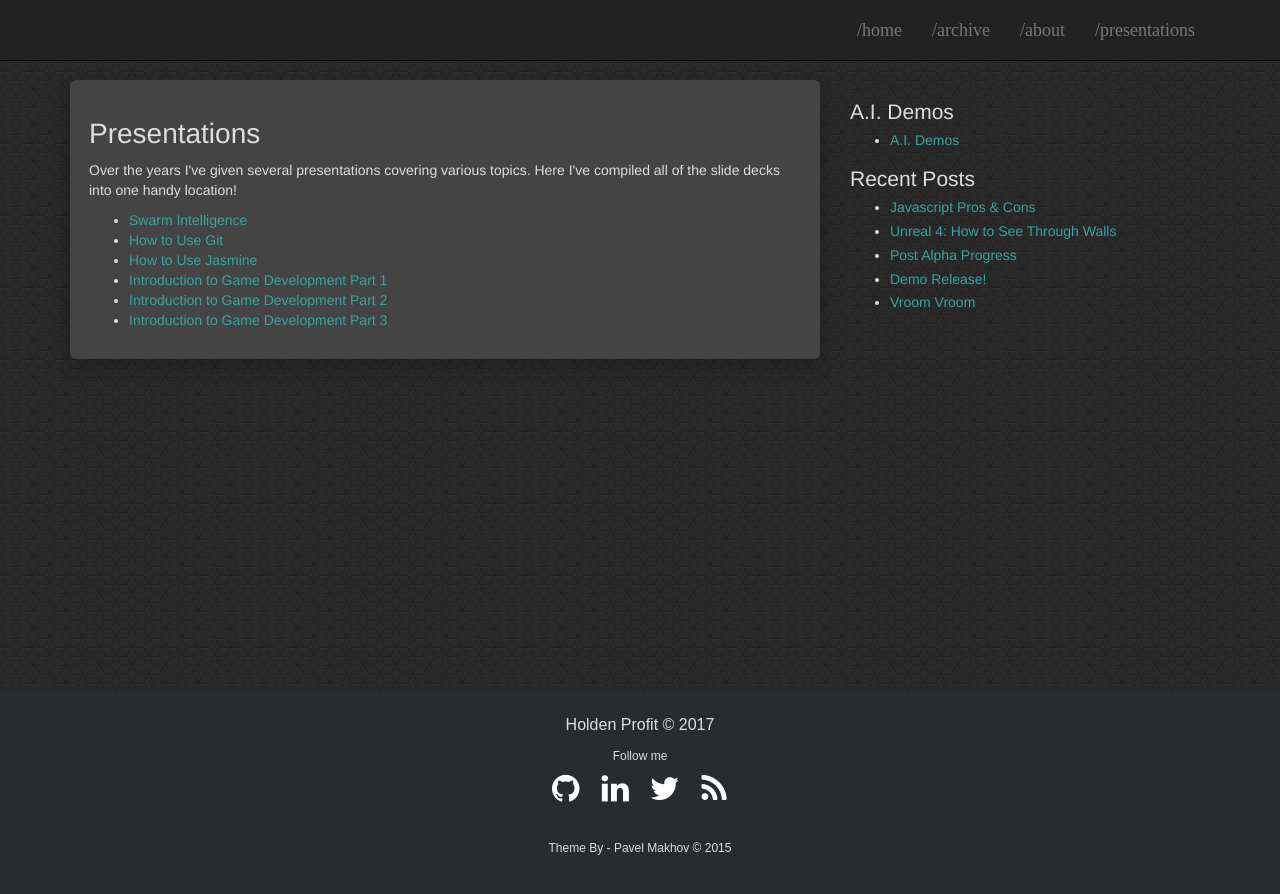
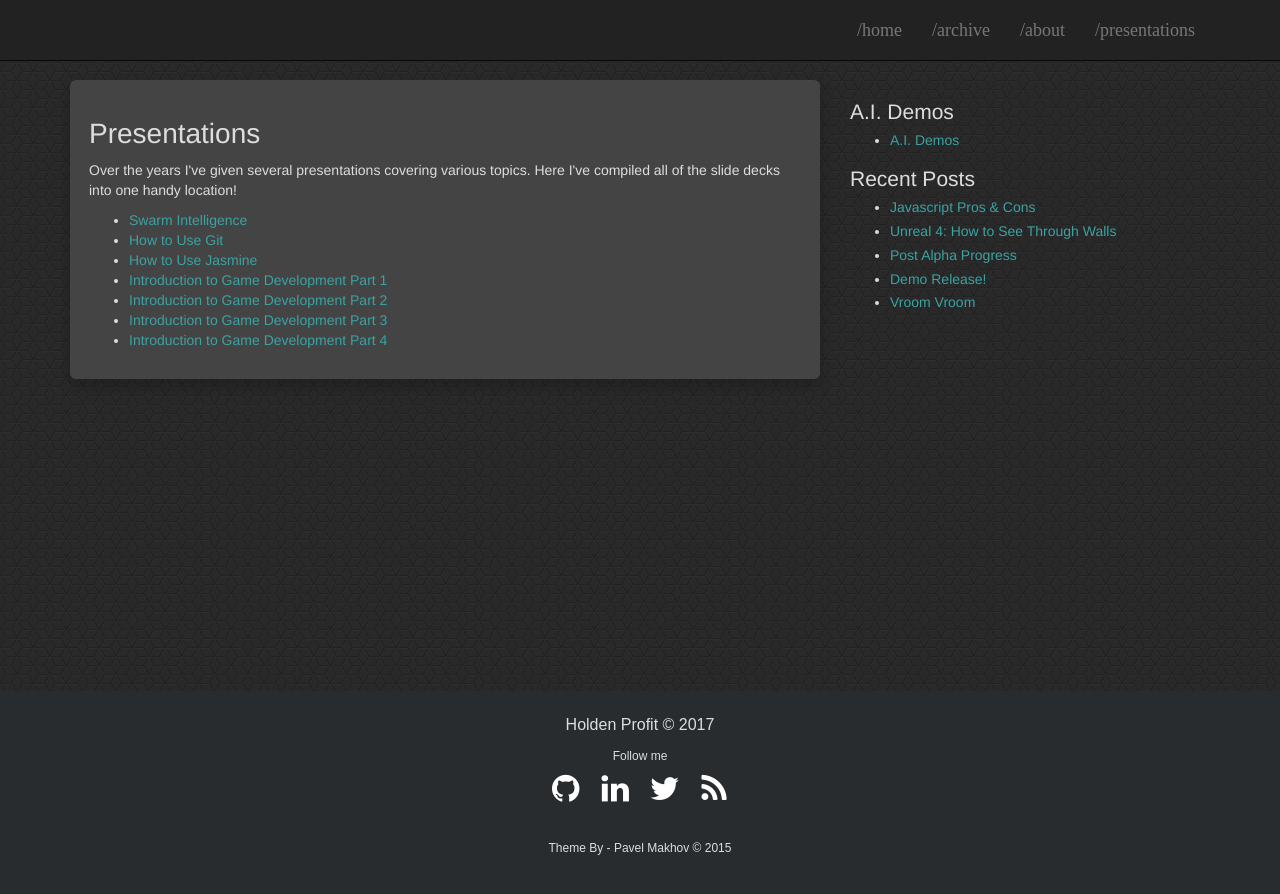
Before and after one commit to localBlackMage/acrylicorner.com, a Jekyll site: the page built from presentations.md, in a window 1280 px wide. Shown: the top 894 px of the page. Built offline with Jekyll 4.4.1, drawn with Linux system fonts in a browser that asks for light colours.

Commit message:
Updated config.

```diff
--- a/_config.yml
+++ b/_config.yml
@@ -56,5 +56,6 @@ presentations: [
   ['howToUseJasmine.html', 'How to Use Jasmine'],
   ['introToGaming_part1.html', 'Introduction to Game Development Part 1'],
   ['introToGaming_part2.html', 'Introduction to Game Development Part 2'],
-  ['introToGaming_part3.html', 'Introduction to Game Development Part 3']
+  ['introToGaming_part3.html', 'Introduction to Game Development Part 3'],
+  ['introToGaming_part4.html', 'Introduction to Game Development Part 4']
 ]
```
